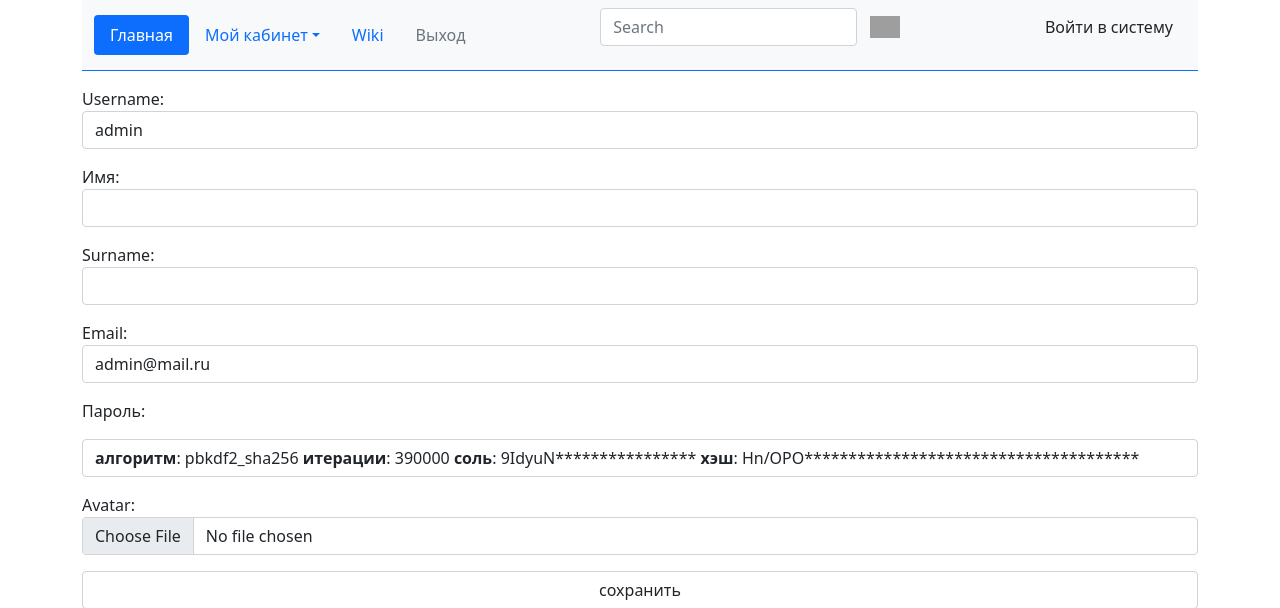
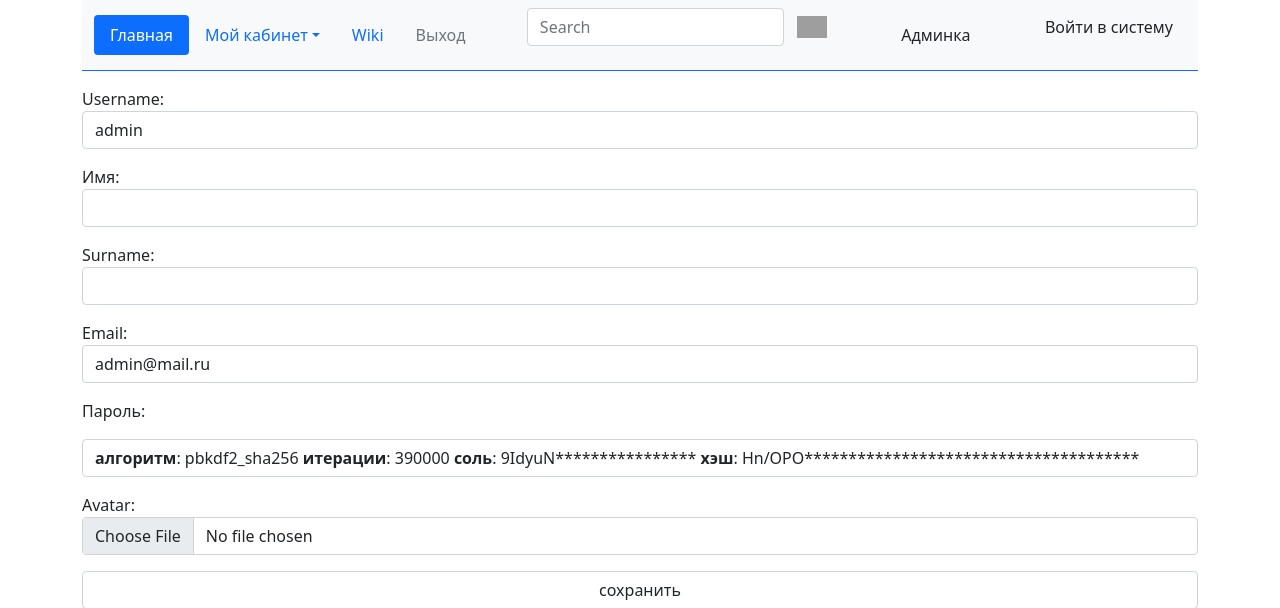
Before and after one commit to KulikovIK/cours_project, a Django app: page /authapp/edit/ in a window 1280 px wide. Shown: the top 608 px of the page. Run offline with Django 4.2, Linux system fonts and the light colour scheme; a user stored in the database is signed in; some libraries are stand-ins or nearby versions; grey boxes are pictures that could not be loaded.

```diff
--- a/backend/templates/backend/base.html
+++ b/backend/templates/backend/base.html
@@ -41,10 +41,6 @@
                                 <li><a class="dropdown-item" href="{% url 'authapp:logout' %}">Выход</a></li>
                             {% endif %}
 
-                            {% if user.is_superuser %}
-                                <li><a class="dropdown-item" href="#">Админка</a></li>
-                            {% endif %}
-
                         </ul>
                     </li>
                     <li class="nav-item">
@@ -64,6 +60,10 @@
                         <img class="service-img" style="width: 30px;" src="https://cdn-icons-png.flaticon.com/128/751/751463.png" alt="Поиск">
                     </button>
                 </form>
+
+                {% if user.is_superuser %}
+                    <li style="list-style-type: none;"><a class="dropdown-item" href="#">Админка</a></li>
+                {% endif %}
 
                 <!-- Кнопка входа в систему (модальное окно) -->
                 <form method="post" action="{% url 'authapp:login' %}">
```
Also changed, not shown: db.sqlite3.
